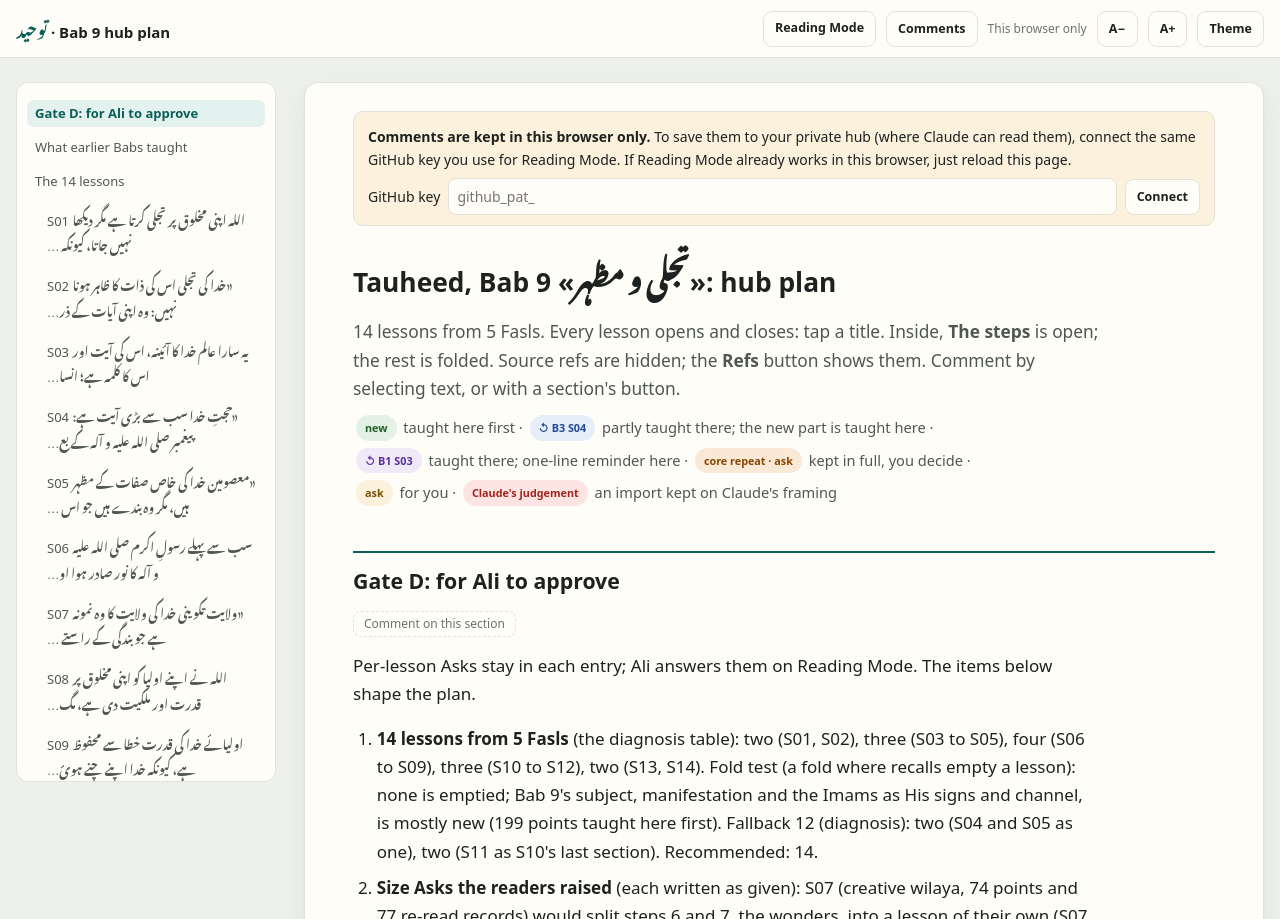
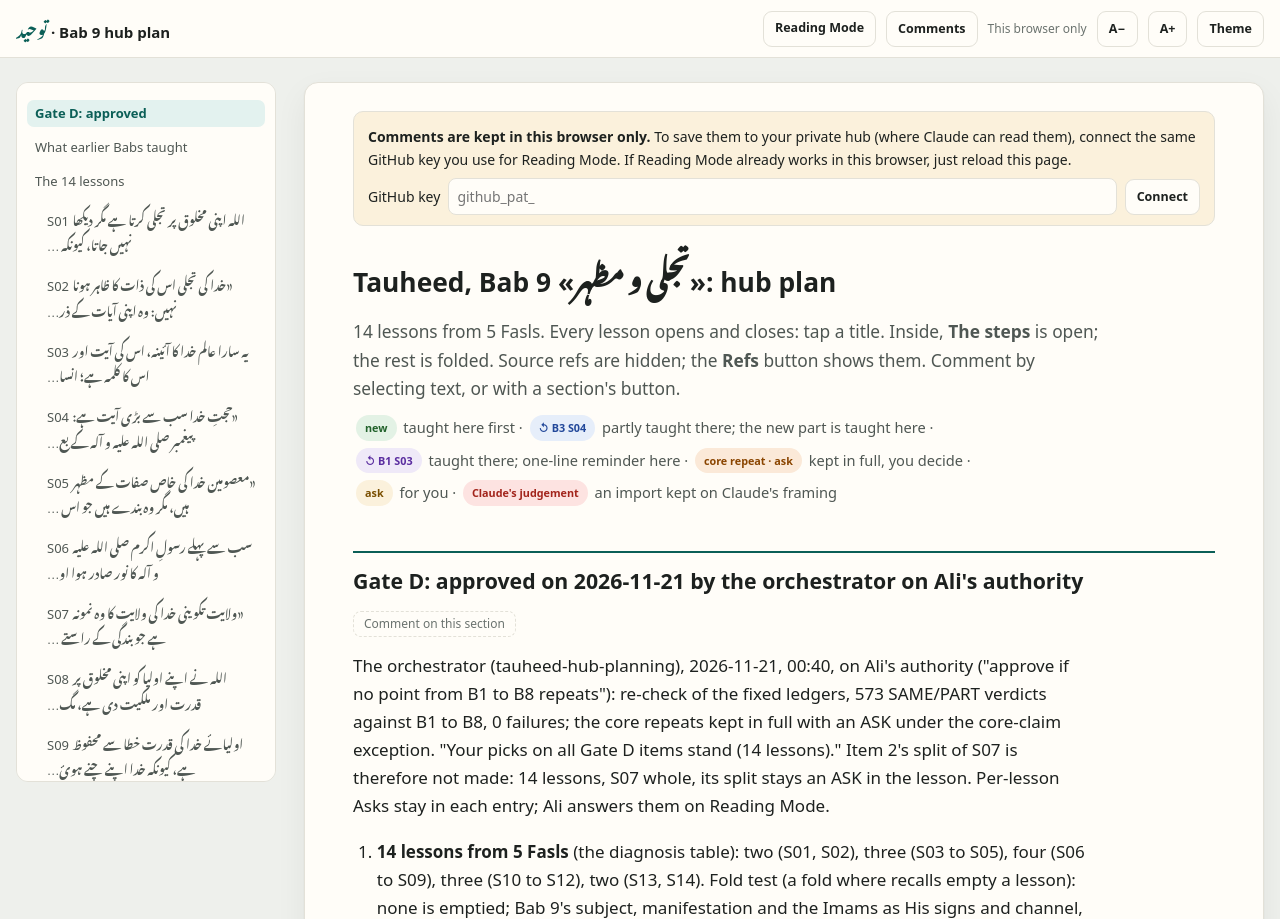
Before and after one commit to alimuqaddasm/reading-mode, a plain HTML site: page plan-b9/index.html in a window 1280 px wide. Shown: the top 919 px of the page. Drawn offline with Linux system fonts and the light colour scheme; a web font is replaced by a local one.

Commit message:
plan-b9: Gate D approved on 2026-11-21
Co-Authored-By: Claude Opus 5.5 <noreply@anthropic.com>
Claude-Session: https://claude.ai/code/session_01WCZMv4R92LY2UVkA13hHgA

```diff
--- a/plan-b9/index.html
+++ b/plan-b9/index.html
@@ -15,7 +15,7 @@
 <header class="top"><b><span class="u" dir="rtl" lang="ur">توحید</span> · Bab 9 hub plan</b><a class="btn" href="../">Reading Mode</a><button class="btn" id="bC" type="button">Comments</button><span id="cSave"></span><button class="btn" id="bToc" type="button">Contents</button><button class="btn" id="bS" type="button" aria-label="Smaller text">A−</button><button class="btn" id="bL" type="button" aria-label="Larger text">A+</button><button class="btn" id="bT" type="button">Theme</button></header>
 <div class="desk"><nav id="toc" aria-label="Contents"><div class="toc">
 <ul>
-<li><a href="#decide">Gate D: for Ali to approve</a></li>
+<li><a href="#decide">Gate D: approved</a></li>
 <li><a href="#b4">What earlier Babs taught</a></li>
 <li><a href="#lessons">The 14 lessons</a><ul>
 <li><a href="#s01">S01 <span class="ar" dir="rtl" lang="ur">اللہ اپنی مخلوق پر تجلی کرتا ہے مگر دیکھا نہیں جاتا، کیونکہ …</span></a></li>
@@ -39,8 +39,8 @@
 <h1 id="top">Tauheed, Bab 9 «<span class="ar" dir="rtl" lang="ur">تجلی و مظہر</span>»: hub plan</h1>
 <p class="lede">14 lessons from 5 Fasls. Every lesson opens and closes: tap a title. Inside, <b>The steps</b> is open; the rest is folded. Source refs are hidden; the <b>Refs</b> button shows them. Comment by selecting text, or with a section's button.</p>
 <p class="legend"><span class="chip new">new</span> taught here first · <span class="chip part">↺ B3 S04</span> partly taught there; the new part is taught here · <span class="chip same">↺ B1 S03</span> taught there; one-line reminder here · <span class="chip core">core repeat · ask</span> kept in full, you decide · <span class="chip ask">ask</span> for you · <span class="chip ai">Claude's judgement</span> an import kept on Claude's framing</p>
-<h2 id="decide">Gate D: for Ali to approve</h2>
-<p>Per-lesson Asks stay in each entry; Ali answers them on Reading Mode. The items below shape the plan.</p>
+<h2 id="decide">Gate D: approved on 2026-11-21 by the orchestrator on Ali's authority</h2>
+<p>The orchestrator (tauheed-hub-planning), 2026-11-21, 00:40, on Ali's authority ("approve if no point from B1 to B8 repeats"): re-check of the fixed ledgers, 573 SAME/PART verdicts against B1 to B8, 0 failures; the core repeats kept in full with an ASK under the core-claim exception. "Your picks on all Gate D items stand (14 lessons)." Item 2's split of S07 is therefore not made: 14 lessons, S07 whole, its split stays an ASK in the lesson. Per-lesson Asks stay in each entry; Ali answers them on Reading Mode.</p>
 <ol>
 <li><b>14 lessons from 5 Fasls</b> (the diagnosis table): <span class="ref">U9.1</span> two (S01, S02), <span class="ref">U9.2</span> three (S03 to S05), <span class="ref">U9.14</span> four (S06 to S09), <span class="ref">U9.15</span> three (S10 to S12), <span class="ref">U9.16</span> two (S13, S14). Fold test (a fold where recalls empty a lesson): none is emptied; Bab 9's subject, manifestation and the Imams as His signs and channel, is mostly new (199 points taught here first). Fallback 12 (diagnosis): <span class="ref">U9.2</span> two (S04 and S05 as one), <span class="ref">U9.15</span> two (S11 as S10's last section). Recommended: 14.</li>
 <li><b>Size Asks the readers raised</b> (each written as given): S07 (creative wilaya, 74 points and 77 re-read records) would split steps 6 and 7, the wonders, into a lesson of their own (S07 Ask 2; the <span class="ref">U9.14</span>-b diagnosis's own proposal); S12 might split refuge and al-Rida from the channel of grace (S12 Ask 44); S05 might split after step 6 (S05 load Ask). S11's reader found the load argues against folding it into S10 (S10 is already near 3,500 words). Recommended: split S07 into two (15 lessons), keep S05, S11 and S12 as drafted.</li>
```
